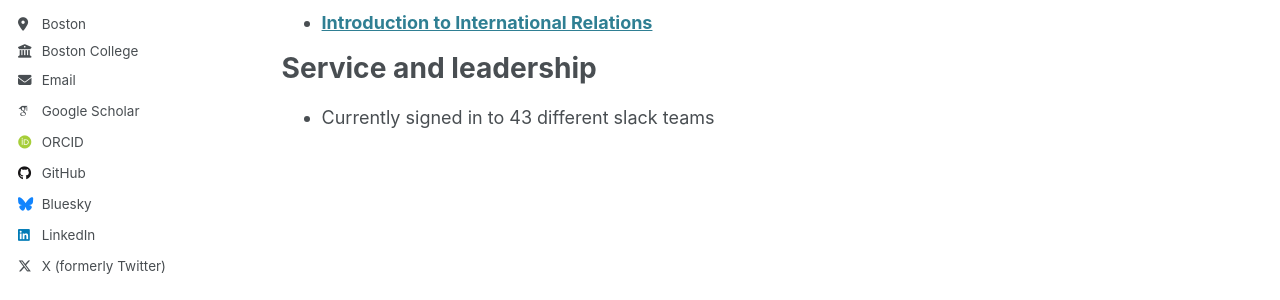
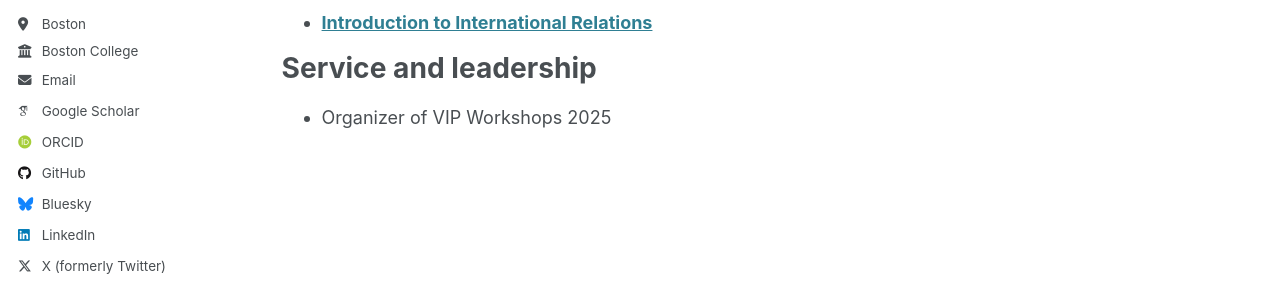
Before and after one commit to betulozturan/betulozturan.github.io, a Jekyll site: the page built from _pages/cv.md, in a window 1280 px wide and 900 px high, scrolled down 1323 px. Shown: the part 362-662 px from the top of the window. Built offline with Jekyll 4.4.1, drawn with Linux system fonts in a browser that asks for light colours; some web fonts are replaced.

Commit message:
Update cv.md

```diff
--- a/_pages/cv.md
+++ b/_pages/cv.md
@@ -33,4 +33,4 @@ Teaching
 
 Service and leadership
 ======
-* Currently signed in to 43 different slack teams
+* Organizer of VIP Workshops 2025
```
